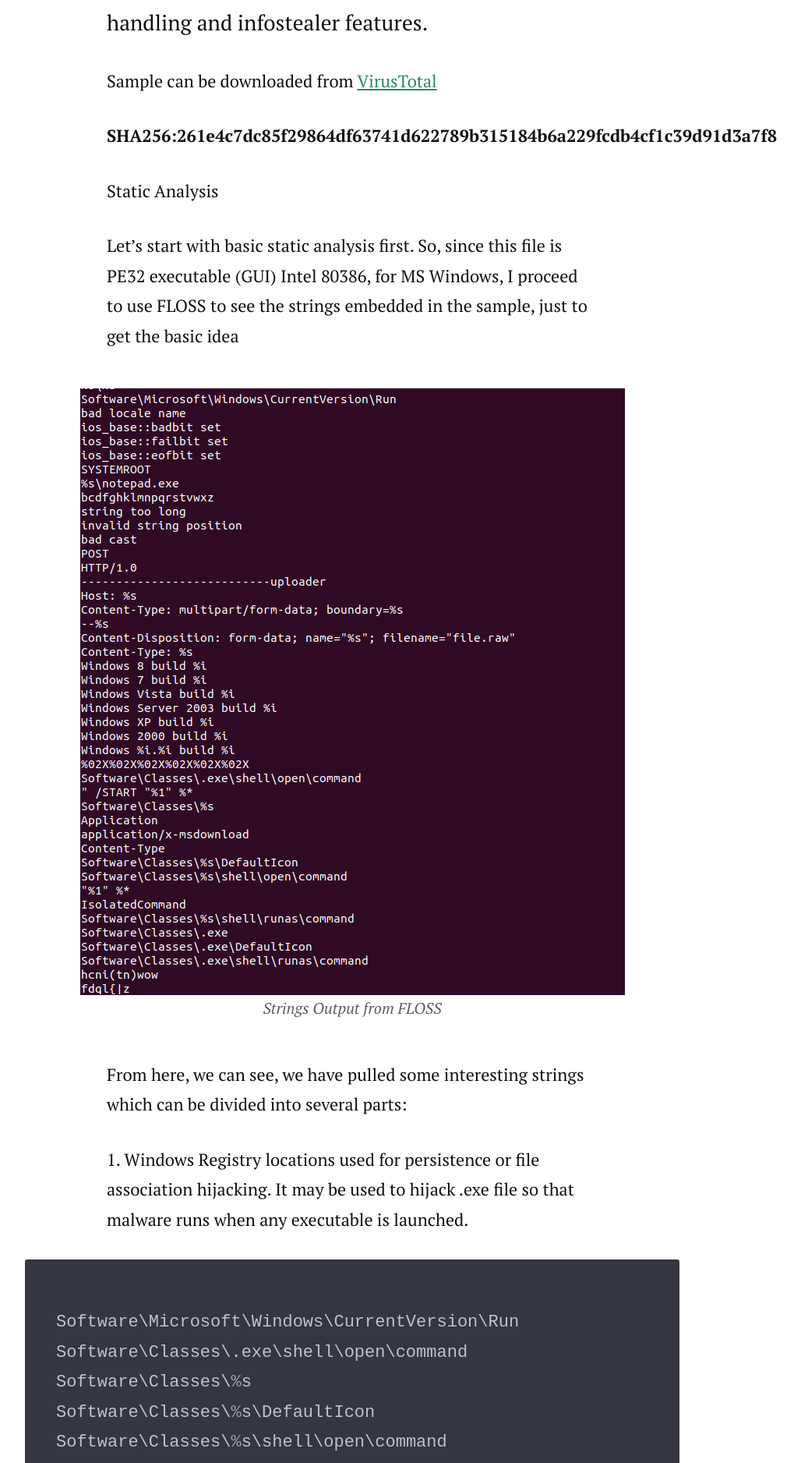
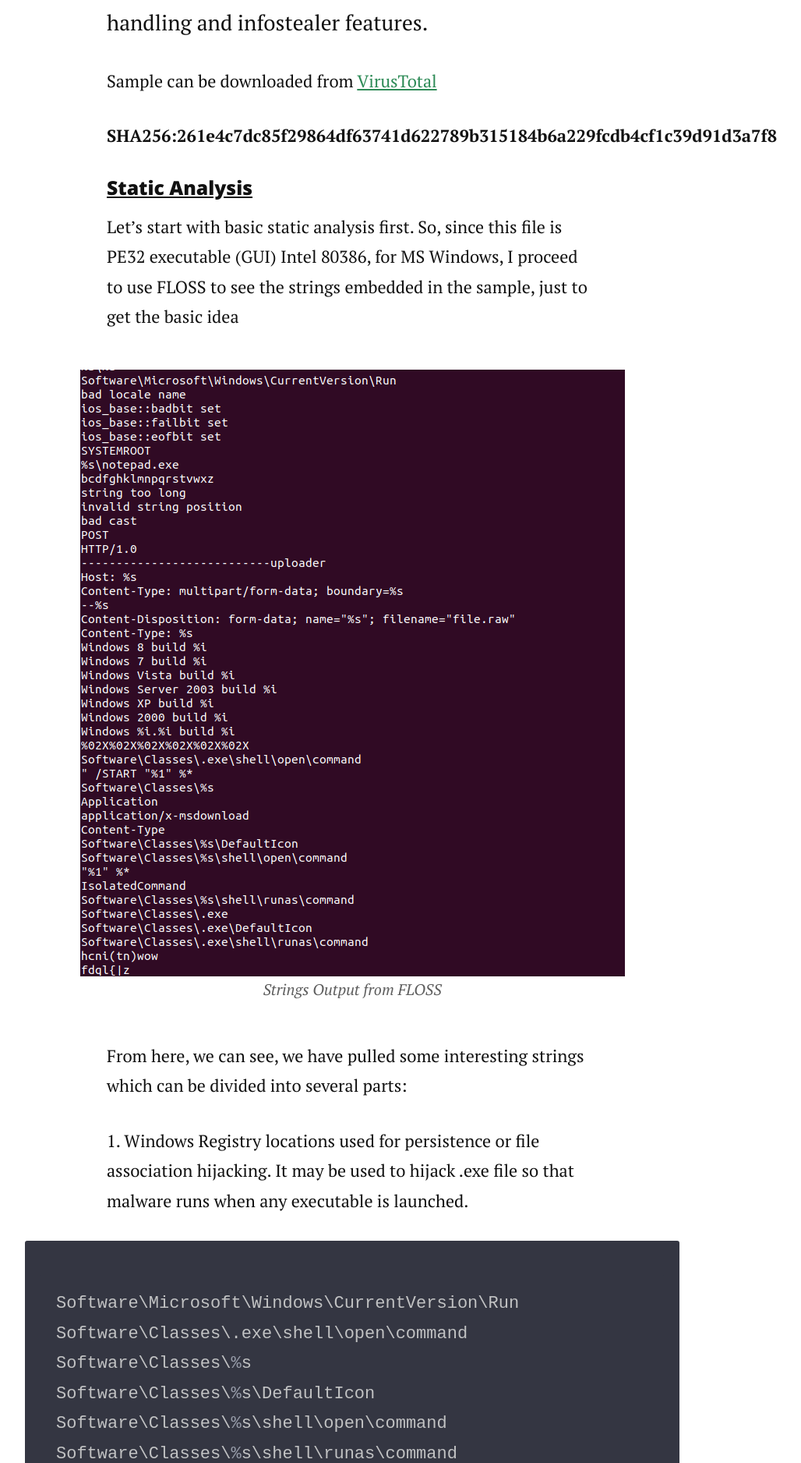
Before and after one commit to HareezIshraf5/hareezishraf5.github.io, a Jekyll site: the page built from _posts/2025-07-20-Bibot.markdown, in a window 1280 px wide. Shown: the part 1163-3039 px from the top of the page at 78% size, without its empty margins (188-1216 px from the left). Built offline with Jekyll 4.4.1, drawn with Linux system fonts in a browser that asks for light colours; nearby versions of some CDN libraries.

```diff
--- a/_posts/2025-07-20-Bibot.markdown
+++ b/_posts/2025-07-20-Bibot.markdown
@@ -11,7 +11,7 @@ Sample can be downloaded from <a href="https://www.virustotal.com/gui/file/261e4
 
 **SHA256:261e4c7dc85f29864df63741d622789b315184b6a229fcdb4cf1c39d91d3a7f8**
 
-Static Analysis
+#### <u>Static Analysis</u>
 
 Let’s start with basic static analysis first. So, since this file is PE32 executable (GUI) Intel 80386, for MS Windows, I proceed to use FLOSS to see the strings embedded in the sample, just to get the basic idea
 
@@ -180,7 +180,7 @@ Here’s the list of commands:
 
 There is one function I named as fn_notsure() because I am not completely sure what it is doing. But I see it downloads a file from a remote server using fn_DownloadFileFromServer() and the file looks like it is encrypted. I still have not found the actual C2 server yet, so next I will go for dynamic analysis to see what happens at runtime and hopefully figure out what I missed and where the C2 is hiding
 
-Dynamic Analysis
+#### <u>Dynamic Analysis</u>
 <figure>
 	<img src="/assets/img/Bibot/18.png" alt="">
 	<figcaption>Process Hacker</figcaption>
```
